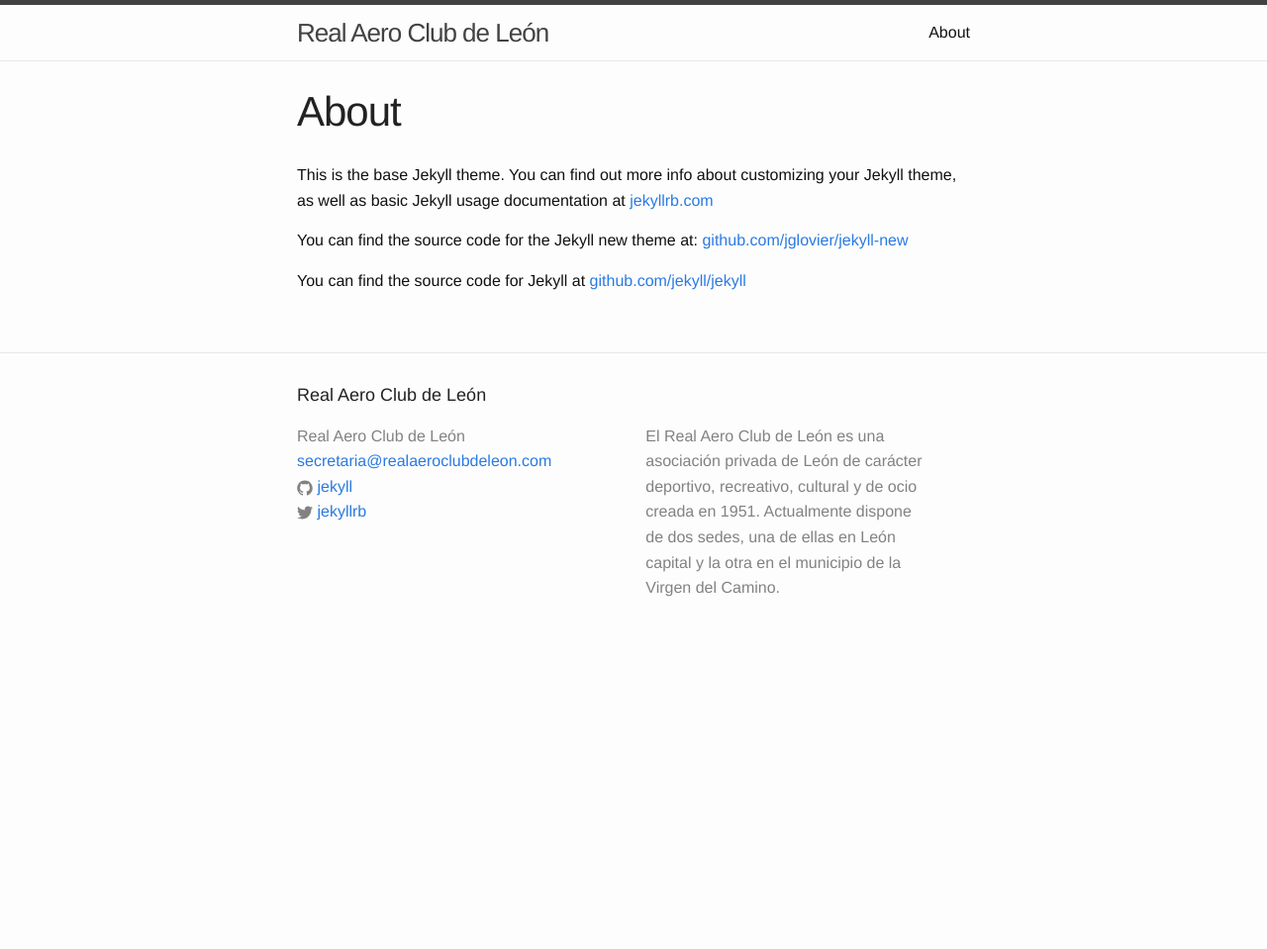
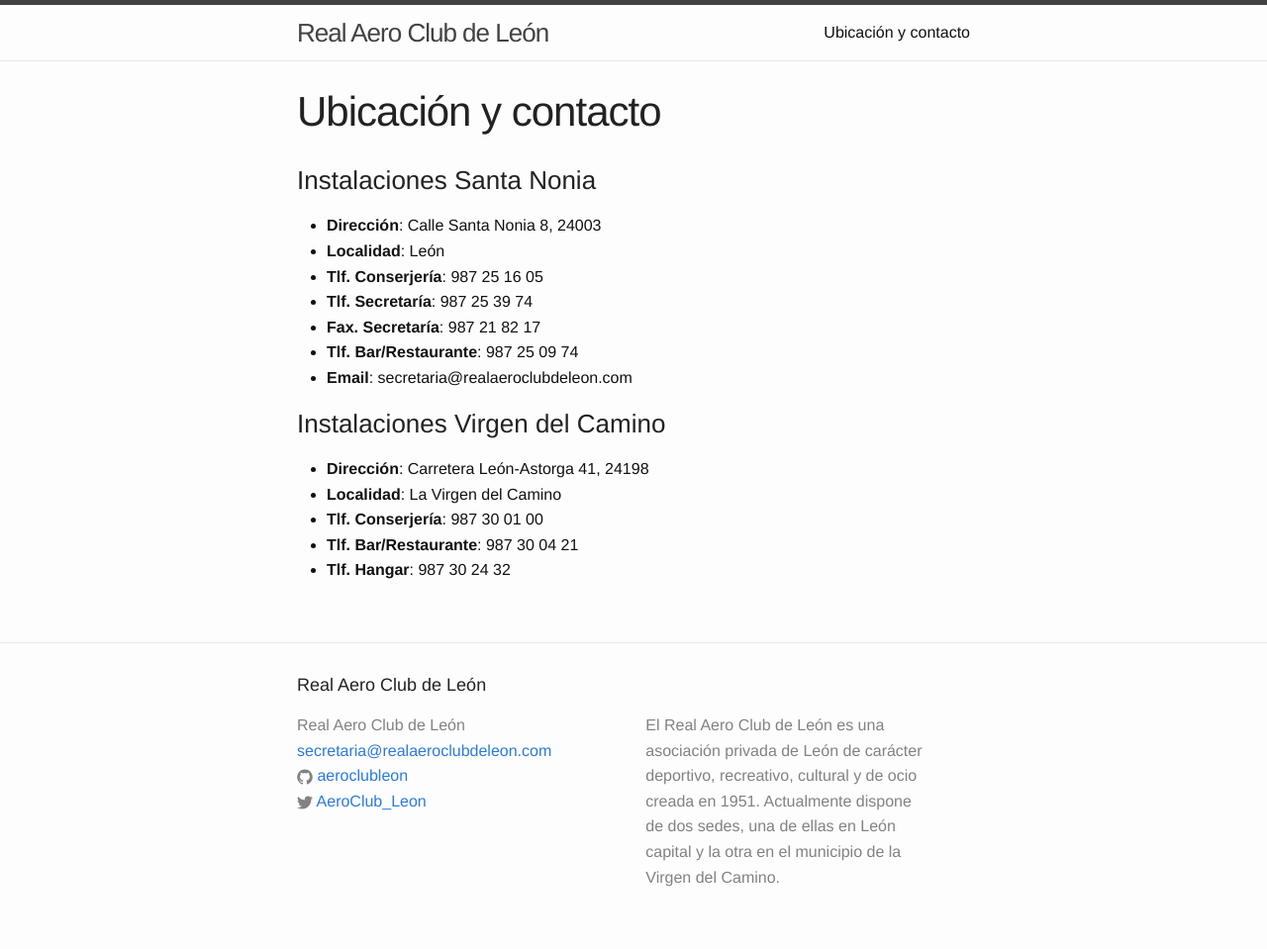
Before and after one commit to aeroclubleon/aeroclubleon.github.io, a Jekyll site: the page built from _pages/about.md, in a window 1280 px wide. Shown: the whole page at 99% size. Built offline with Jekyll 4.4.1, drawn with Linux system fonts in a browser that asks for light colours; before the commit the page ends 900 px from its top, so only the background shows below that.

Commit message:
Modificada la pagina 'about' a 'Ubicacion y contacto'

```diff
--- a/_config.yml
+++ b/_config.yml
@@ -7,8 +7,8 @@
   una de ellas en León capital y la otra en el municipio de la Virgen del Camino.
 baseurl: "" # the subpath of your site, e.g. /blog/
 url: "http://yourdomain.com" # the base hostname & protocol for your site
-twitter_username: jekyllrb
-github_username:  jekyll
+twitter_username: AeroClub_Leon
+github_username:  aeroclubleon
 
 # Build settings
 markdown: kramdown
--- a/_pages/about.md
+++ b/_pages/about.md
@@ -1,11 +1,22 @@
 ---
 layout: page
-title: About
-permalink: /about/
+title: "Ubicación y contacto"
+permalink: /ubicacionycontacto/
 ---
 
-This is the base Jekyll theme. You can find out more info about customizing your Jekyll theme, as well as basic Jekyll usage documentation at [jekyllrb.com](http://jekyllrb.com/)
+### Instalaciones Santa Nonia
 
-You can find the source code for the Jekyll new theme at: [github.com/jglovier/jekyll-new](https://github.com/jglovier/jekyll-new)
+* __Dirección__: Calle Santa Nonia 8, 24003
+* __Localidad__: León
+* __Tlf. Conserjería__: 987 25 16 05
+* __Tlf. Secretaría__: 987 25 39 74
+* __Fax. Secretaría__: 987 21 82 17
+* __Tlf. Bar/Restaurante__: 987 25 09 74
+* __Email__: secretaria@realaeroclubdeleon.com
 
-You can find the source code for Jekyll at [github.com/jekyll/jekyll](https://github.com/jekyll/jekyll)
+### Instalaciones Virgen del Camino
+* __Dirección__: Carretera León-Astorga 41, 24198
+* __Localidad__: La Virgen del Camino
+* __Tlf. Conserjería__: 987 30 01 00
+* __Tlf. Bar/Restaurante__: 987 30 04 21
+* __Tlf. Hangar__: 987 30 24 32
```
Also changed, not shown: 1 other file.
